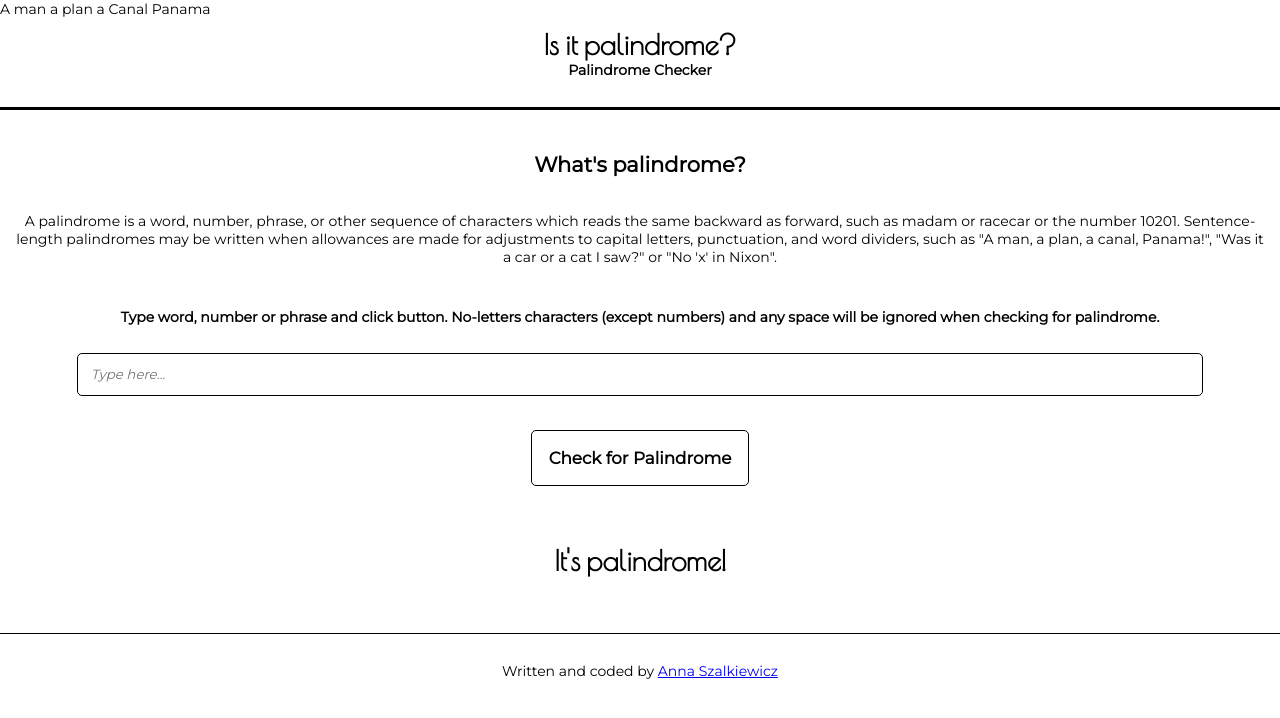
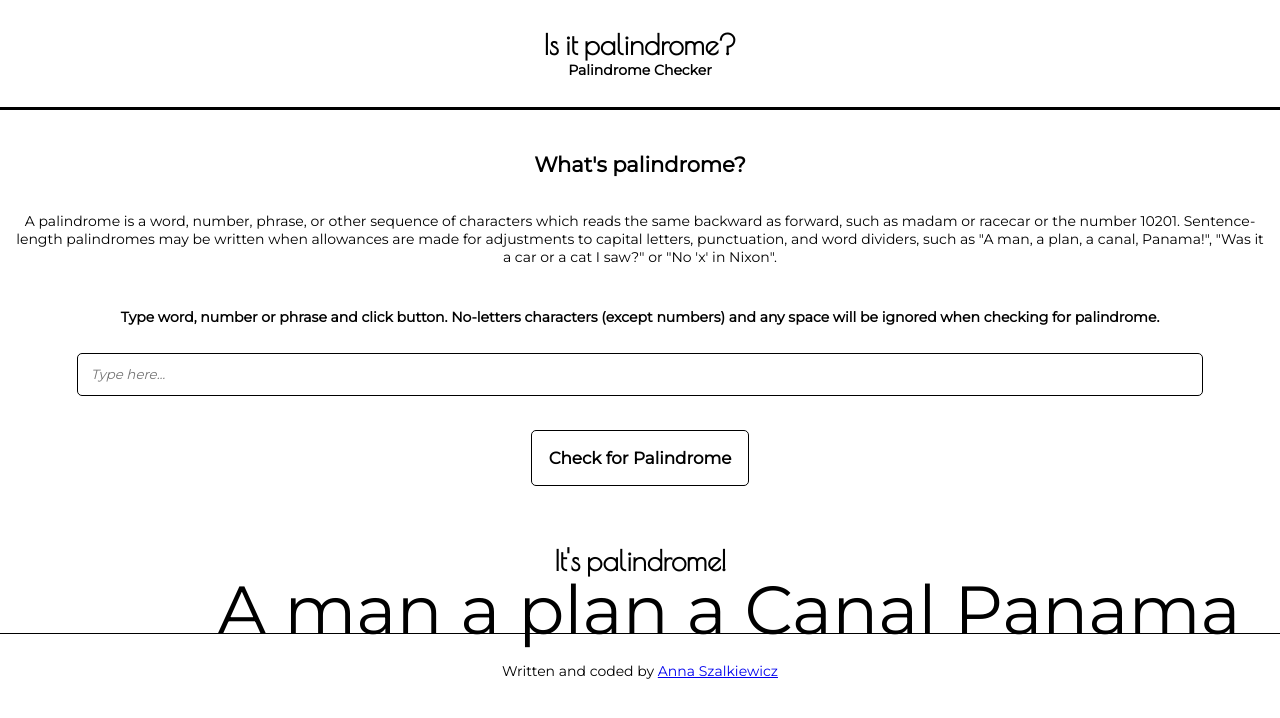
Before and after one commit to annaszalkiewicz/palindrome-checker, a React (Create React App) app: page / in a window 1280 px wide. Shown: the top 718 px of the page. Built offline with nearby package versions, Linux system fonts and the light colour scheme.

Commit message:
Add basic styling to palindrome state

```diff
--- a/src/Animate.js
+++ b/src/Animate.js
@@ -5,7 +5,8 @@ class Animate extends Component {
   constructor(props) {
     super(props);
     this.state = {
-      palindromes: ['anna', 'madam', '10201', 'Was it a cat I saw?', 'Do geese see God?', 'Race fast, safe car', 'Able was I ere I saw Elba', 'Rats live on no evil star', 'A man a plan a Canal Panama' ]
+      palindromes: ['anna', 'madam', '10201', 'Was it a cat I saw?', 'Do geese see God?', 'Race fast, safe car', 'Able was I ere I saw Elba', 'Rats live on no evil star', 'A man a plan a Canal Panama' ],
+      palindrome: ''
     }
     this.repeat = this.repeat.bind(this);
     this.create = this.create.bind(this);
@@ -33,10 +34,16 @@ class Animate extends Component {
 
     const { palindrome } = this.state;
 
+    const style = {
+      fontSize: Math.floor((Math.random() * 70) + 20) + 'px',
+      left: Math.floor((Math.random() * 70) + 0) + '%',
+      top: Math.floor((Math.random() * 90) + 0) + '%',
+    }
+
     return (
 
       <div className="animation">
-        <span className="animation-palindrome">{palindrome}</span>
+        <span className="animation-palindrome" style={style}>{palindrome}</span>
       </div>
     )
   }
--- a/src/index.css
+++ b/src/index.css
@@ -120,3 +120,6 @@ button {
   position: absolute;
   z-index: -100;
 }
+.animation-palindrome {
+  position: absolute;
+}
```
